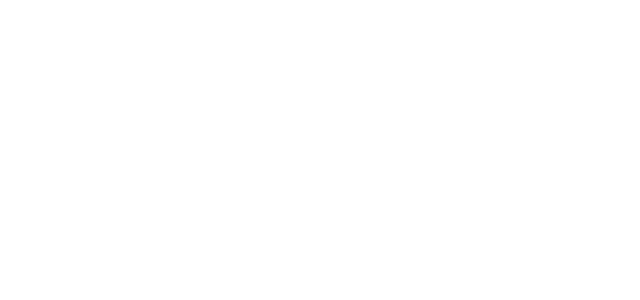
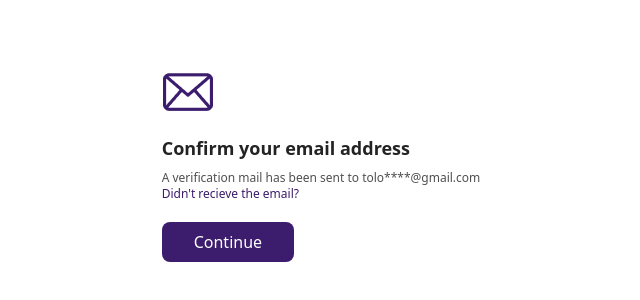
Before and after one commit to Emerald-products/Emarald-product, a React (Vite) app: page /Confirm in a window 1280 px wide. Before the commit this address had no page. Shown: the part 246-546 px from the top of the page, without its empty margins (319-959 px from the left). Built offline with nearby package versions, Linux system fonts and the light colour scheme.

Commit message:
- Importing background image - Implement confirm email page - Decorating comfirm page

```diff
--- a/src/App.jsx
+++ b/src/App.jsx
@@ -4,6 +4,7 @@
 import LogIn from "./Pages/LogIn";
 import Transactions from "./Pages/Overview";
 import InputTransaction from "./Pages/InputTransaction";
+import Confirm from "./Pages/Confirm";
 
 const App = () => {
   return (
@@ -15,6 +16,7 @@
           <Route path="/login" element={<LogIn />} />
           <Route path="/Transactions" element={<Transactions />} />
           <Route path="/InputTransaction" element={<InputTransaction />} />
+          <Route path="/Confirm" element={<Confirm />} />
         </Routes>
       </BrowserRouter>
     </div>
--- /dev/null
+++ b/src/Pages/Confirm.jsx
@@ -0,0 +1,27 @@
+import email from "../assets/email-envelope.png";
+import bgimage1 from "../assets/bgimage1.png";
+
+const Confirm = () => {
+  return (
+    <div
+      className=" h-screen flex flex-wrap gap-8 items-center justify-center py-10 px-24"
+      style={{ backgroundImage: `url(${bgimage1} background: cover,)` }}
+    >
+      <div className="bg-white text-white rounded-lg p-6 px-10">
+        <img src={email} alt="" className="mt-5 mb-4 pr-6" />
+        <h3 className="text-[#232323] font-semibold text-lg">
+          Confirm your email address
+        </h3>
+        <p className="text-xs text-[#4F4F4F] mt-2">
+          A verification mail has been sent to tolo****@gmail.com
+        </p>
+        <p className="text-xs text-[#3C1C6C]">Didn't recieve the email?</p>
+        <button className="bg-[#3C1C6C] py-2 px-8 rounded-lg mt-5">
+          Continue
+        </button>
+      </div>
+    </div>
+  );
+};
+
+export default Confirm;
```
Also changed, not shown: src/assets/bgimage1.png (added), src/assets/email-envelope.png (added).
